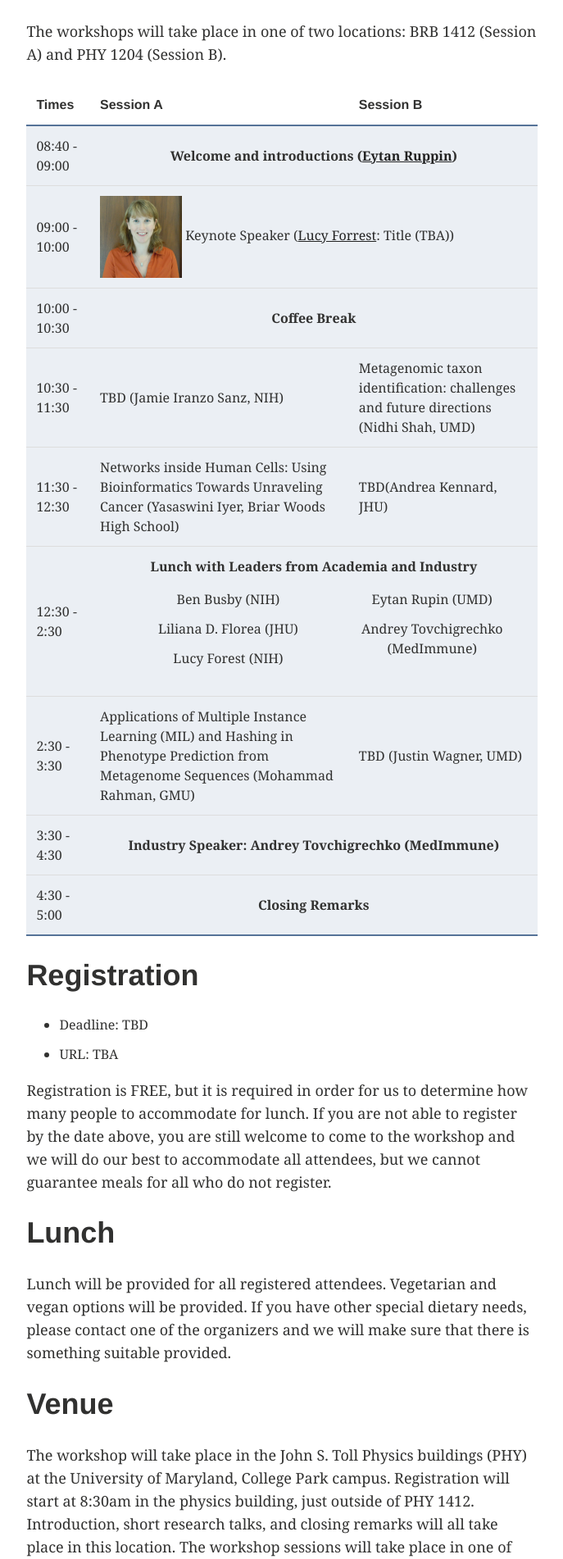
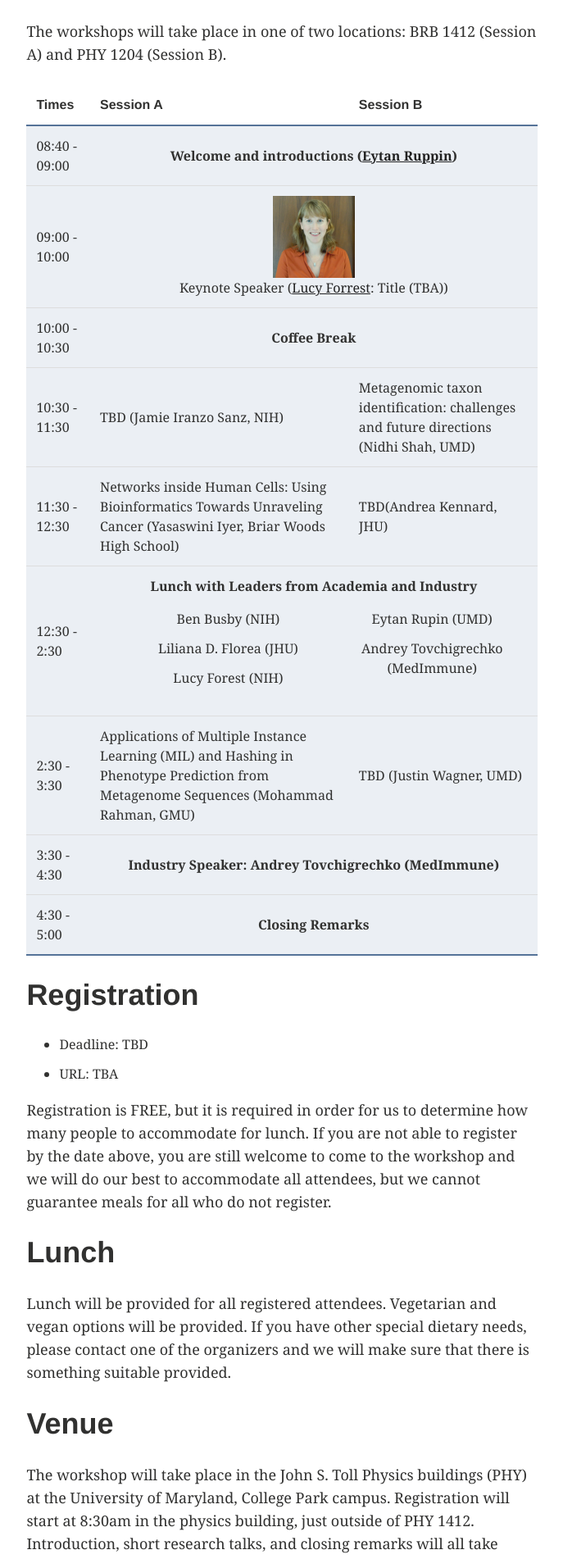
Before and after one commit to iscb-dc-rsg/iscb-dc-rsg.github.io, a Jekyll site: the page built from _pages/workshop2017.md, in a window 1280 px wide. Shown: the part 895-2797 px from the top of the page at 82% size, without its empty margins (296-983 px from the left). Built offline with Jekyll 4.4.1, drawn with Linux system fonts in a browser that asks for light colours; our own code applies the rules of GitHub Pages for plain Markdown files.

Commit message:
Update workshop2017.md

```diff
--- a/_pages/workshop2017.md
+++ b/_pages/workshop2017.md
@@ -45,7 +45,8 @@ PHY 1204 (Session B).
     </tr>
     <tr>
       <td>09:00 - 10:00</td>
-      <td colspan="2" align="left"><img src="../images/forrest_keynote_speaker.png" alt="" border='3' height='100' width='100' />
+      <td colspan="2" align="center" valign="center"><img src="../images/forrest_keynote_speaker.png" alt="" border='3' height='100' width='100' />
+      <br />
       Keynote Speaker (<a href="https://neuroscience.nih.gov/forrest/Home.aspx">Lucy Forrest</a>: Title (TBA))
       </td>
     </tr>
```
